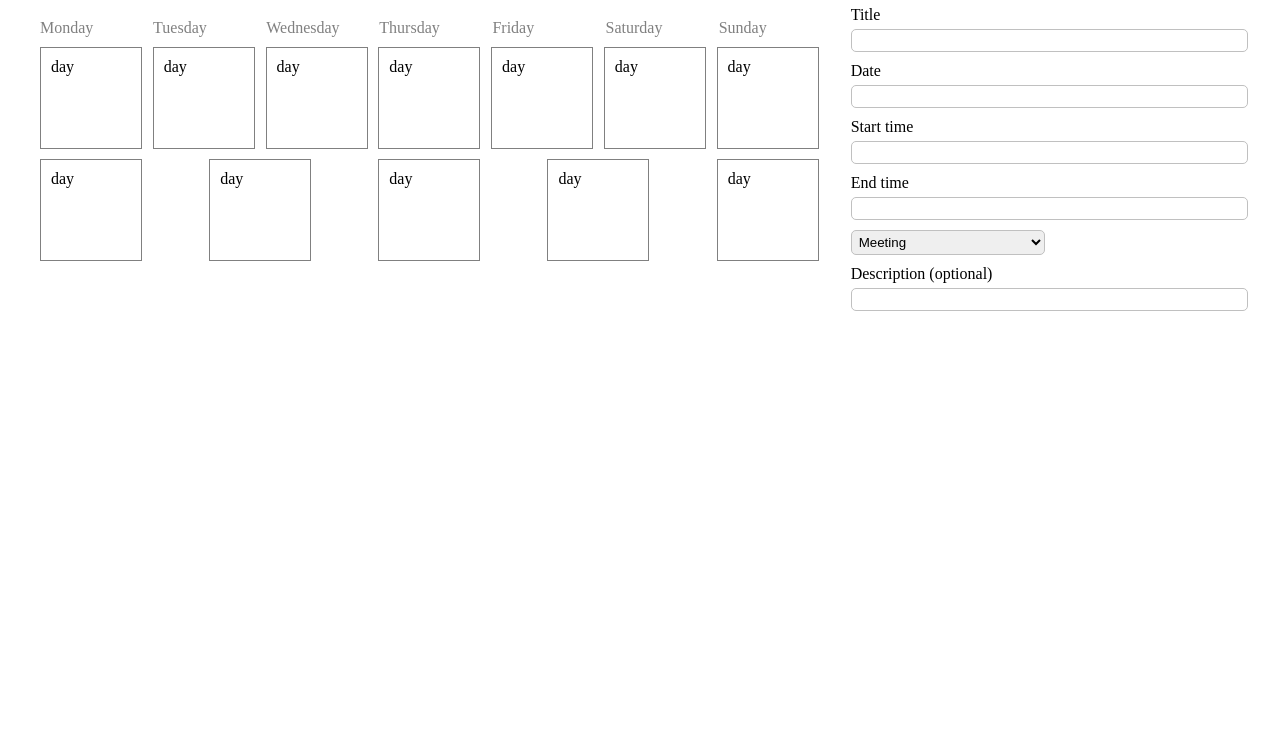
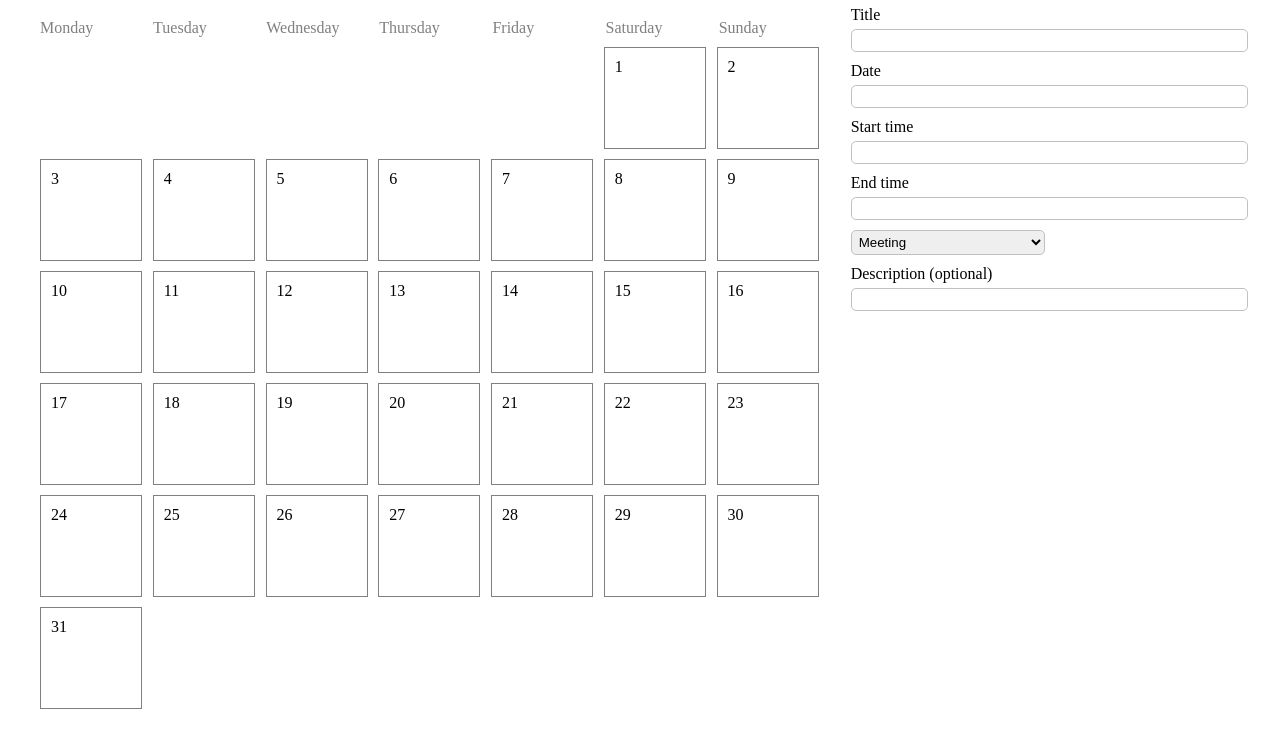
Before and after one commit to NeilaVait/CalendarApp, a plain HTML site: page index.html in a window 1280 px wide. Shown: the part 61-800 px from the top of the page. Drawn offline with Linux system fonts and the light colour scheme.

Commit message:
days match weekdays

```diff
--- a/index.html
+++ b/index.html
@@ -23,18 +23,7 @@
       <div>Sunday</div>
     </header>
     <div id="calendar">
-      <div id="day">day</div>
-      <div id="day">day</div>
-      <div id="day">day</div>
-      <div id="day">day</div>
-      <div id="day">day</div>
-      <div id="day">day</div>
-      <div id="day">day</div>
-      <div id="day">day</div>
-      <div id="day">day</div>
-      <div id="day">day</div>
-      <div id="day">day</div>
-      <div id="day">day</div>
+
     </div>
   </div>
 
--- a/script.js
+++ b/script.js
@@ -0,0 +1,45 @@
+let clicked = null;
+let events = localStorage.getItem('events') ? JSON.parse(localStorage.getItem('events')) : [];
+
+const calendar = document.getElementById('calendar');
+console.log(calendar);
+
+const weekdays = ['Monday', 'Tuesday', 'Wednesday', 'Thursday', 'Friday', 'Saturday', 'Sunday'];
+
+/////////////////////// functions
+
+function render() {
+  const date = new Date();
+
+  const day = date.getDate();
+  const month = date.getMonth();
+  const year = date.getFullYear();
+
+  const daysInJanuary = new Date(year, month + 1, 0).getDate();
+  const januaryFirst = new Date(year, month, 1);
+  const dateString = januaryFirst.toLocaleDateString('en-lt', {
+    weekday: 'long',
+    year: 'numeric',
+    month: 'numeric',
+    day: 'numeric',
+  });
+
+  const emptyDays = weekdays.indexOf(dateString.split(', ')[0]);
+
+  for (let i = 1; i <= emptyDays + daysInJanuary; i++) {
+    const daySquare = document.createElement('div');
+
+    daySquare.classList.add('day');
+
+    if (i > emptyDays) {
+      daySquare.innerText = i - emptyDays;
+      daySquare.addEventListener('click', () => console.log('click'));
+    } else {
+      daySquare.classList.add('empty');
+    }
+
+    calendar.appendChild(daySquare);
+  }
+}
+
+render();
--- a/style.css
+++ b/style.css
@@ -29,7 +29,7 @@ body {
   gap: 10px;
 }
 
-#day {
+.day {
   padding: 10px;
   width: 80px;
   height: 80px;
@@ -37,7 +37,7 @@ body {
   cursor: pointer;
 }
 
-#day:hover {
+.day:hover {
   background-color: aliceblue;
 }
 
@@ -70,3 +70,9 @@ select:focus {
 #eventForm > select {
   width: 50%;
 }
+
+.empty {
+  cursor: default !important;
+  background-color: white !important;
+  border: 1px solid white;
+}
```
